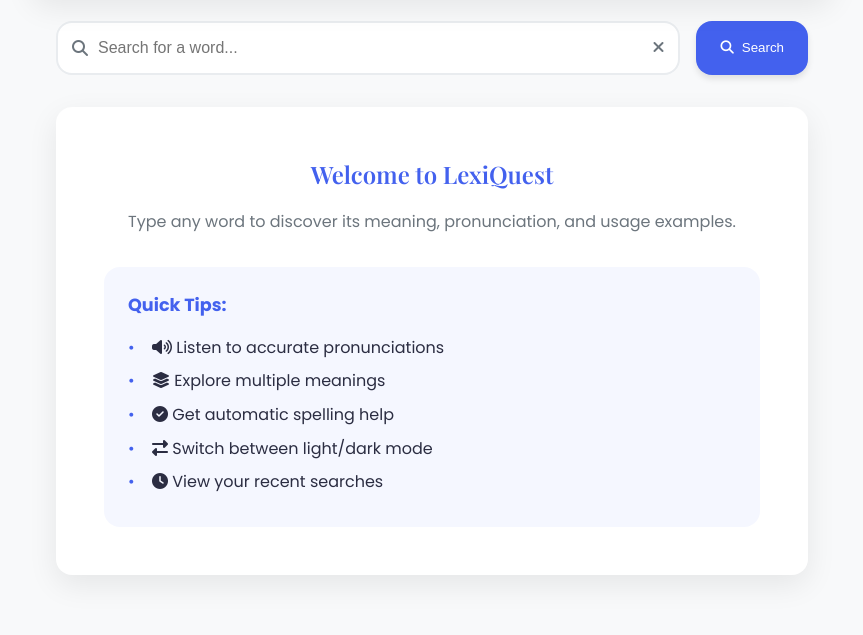
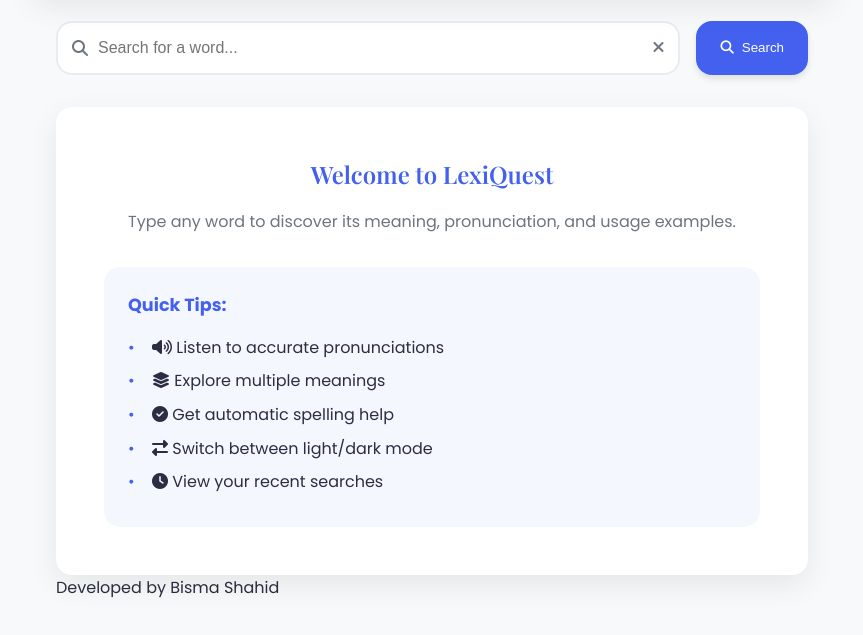
Before and after one commit to Bisma-404/LexiQuest-Dictionary, a plain HTML site: page index.html in a window 1280 px wide. Shown: the part 147-782 px from the top of the page, without its empty margins (208-1071 px from the left). Drawn offline with nearby package versions, Linux system fonts and the light colour scheme.

Commit message:
Update index.html

```diff
--- a/index.html
+++ b/index.html
@@ -73,7 +73,13 @@
                     </div>
                 </div>
             </div>
+            <div class="developer-credit">
+                Developed by Bisma Shahid
+            </div>
+        </div>
         </main>
+
+
 
         <audio id="sound"></audio>
 
@@ -100,6 +106,7 @@
         </div>
     </div>
 
+
     <script src="script.js"></script>
 </body>
 </html>
```
